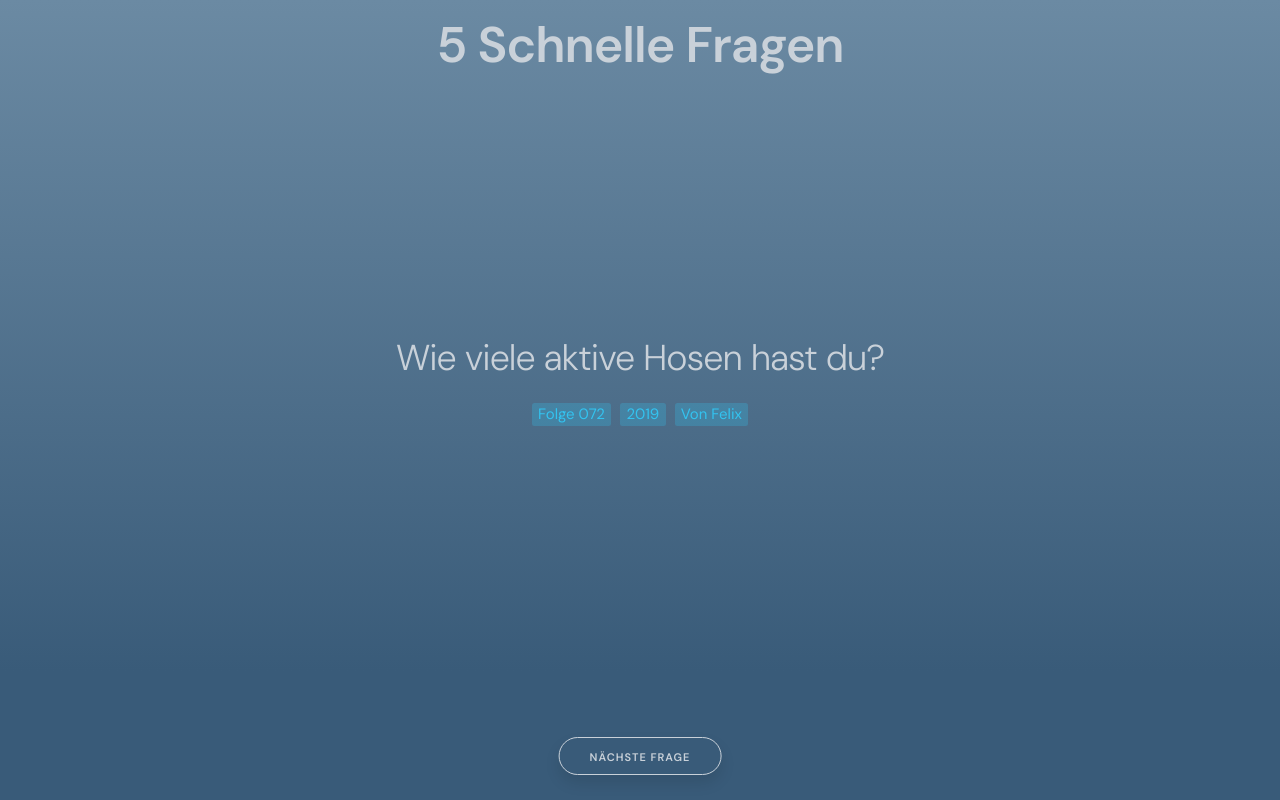
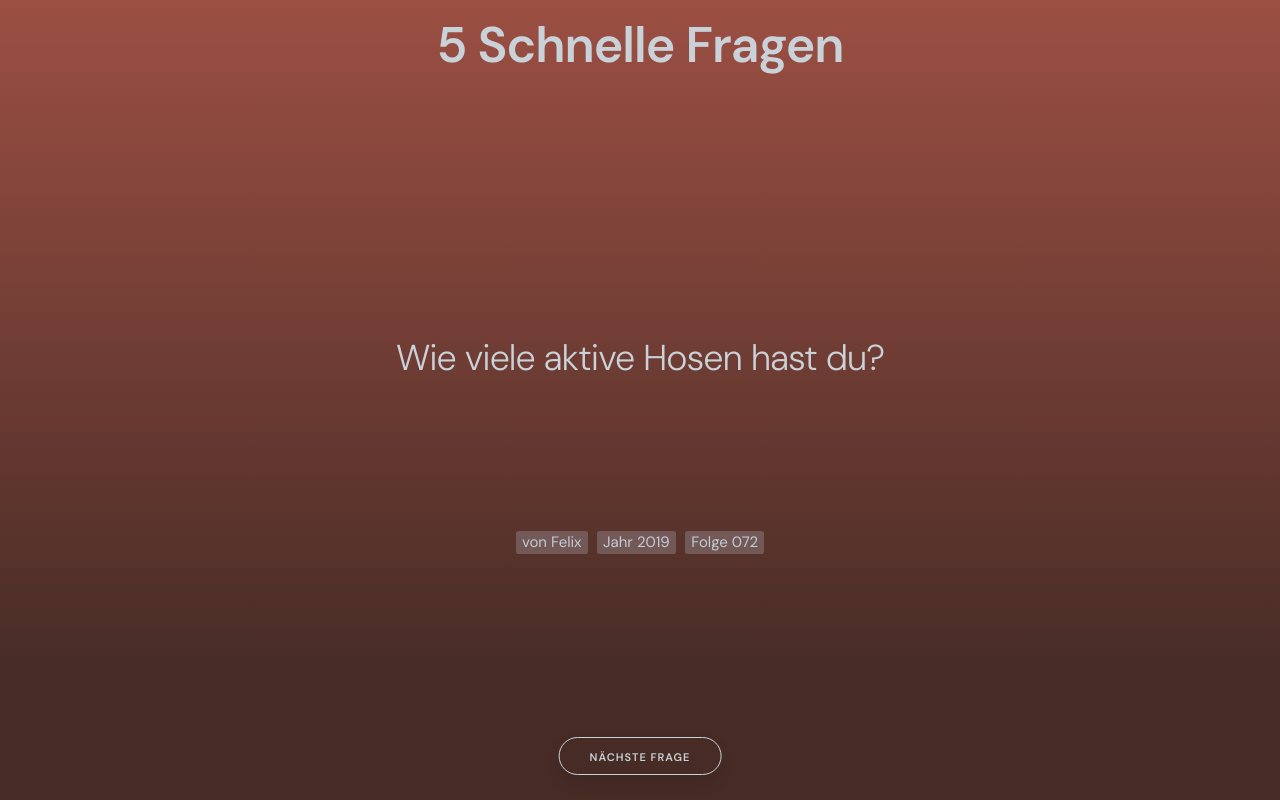
Before and after one commit to jis3r/5schnellefragen, a Svelte app: page / in a window 1280 px wide. Both pictures are taken after a click on the button "GIB MIR 5!". Built offline with nearby package versions, Linux system fonts and the light colour scheme.

Commit message:
add: changing background-gradient depending on title-picture of current episode + optimized metadata-label styling

```diff
--- a/src/components/Question.svelte
+++ b/src/components/Question.svelte
@@ -1,4 +1,6 @@
 <script>
+    import { changeBackground } from '../utils/animation';
+    import { onMount, afterUpdate } from "svelte";
     export let details = {  id: "-1",
                             question: "Frage",
                             episode: "-1",
@@ -6,26 +8,47 @@
                             author: "dump"
 
     }
+
+    onMount(() => {
+        changeBackground(parseInt(details.episode));
+    });
+
+    afterUpdate(() => {
+        changeBackground(parseInt(details.episode));
+    });
 </script>
 
 <div class="row" style="margin-top: 25%">
     <div class="twelve columns">
-        <h3 class="question">{details.question}</h3>
+        <div class="card">
+            <h3 class="question">{details.question}</h3>
+        </div>
+            <span class="author">von {details.author}</span>
+            <span class="year">Jahr {details.year}</span>
+            <span class="episode">Folge {details.episode}</span>
     </div>
 </div>
 <div class="row">
     <div class="twelve columns">
-        <span class="episode">Folge {details.episode}</span>
-        <span class="year">{details.year}</span>
-        <span class="author">Von {details.author}</span>
+
     </div>
 </div>
 
 <style>
+    .card {
+        /*width: 320px;
+        height: 320px;
+        padding: .5rem;
+        border-radius: 1rem;
+        box-shadow: 0 2px 7px 0 rgb(0 0 0 / 20%);*/
+        min-height: 195px;
+        vertical-align: bottom;
+    }
 span {
-    color: #33C3F0 /*#006C73*/;
-    background-color: rgba(51, 195, 240, 0.25);
+    color: #c3ccd5/*#33C3F0 /*#006C73*/;
+    background-color: rgba(195, 204, 213, 0.25);
     border-radius: 0.25rem;
+    min-width: 9rem;
     padding: 0.125rem 0.625rem;
     margin: 0 0.25rem;
     line-height: 1;
```
